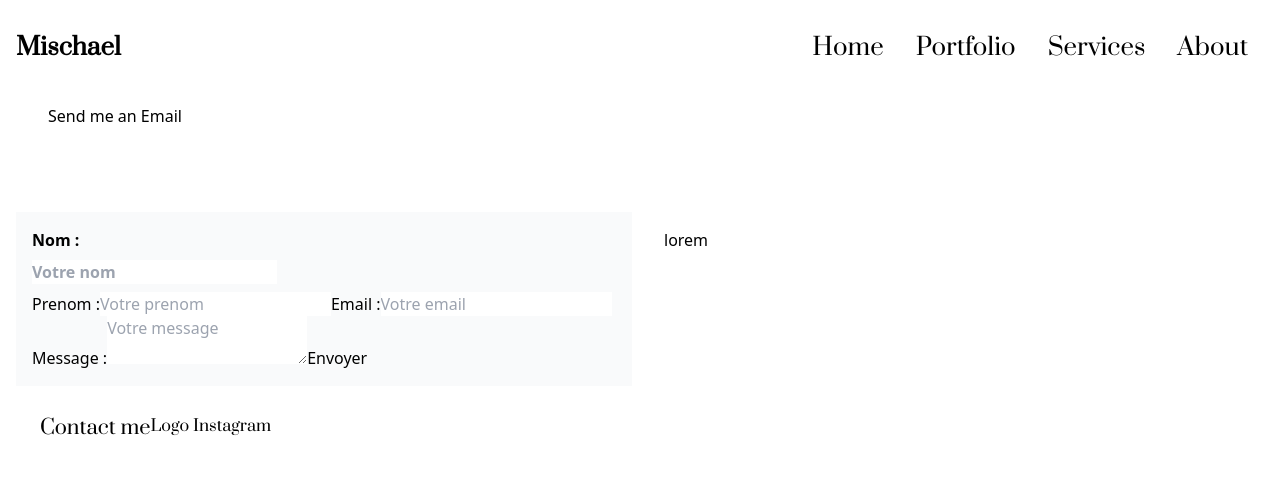
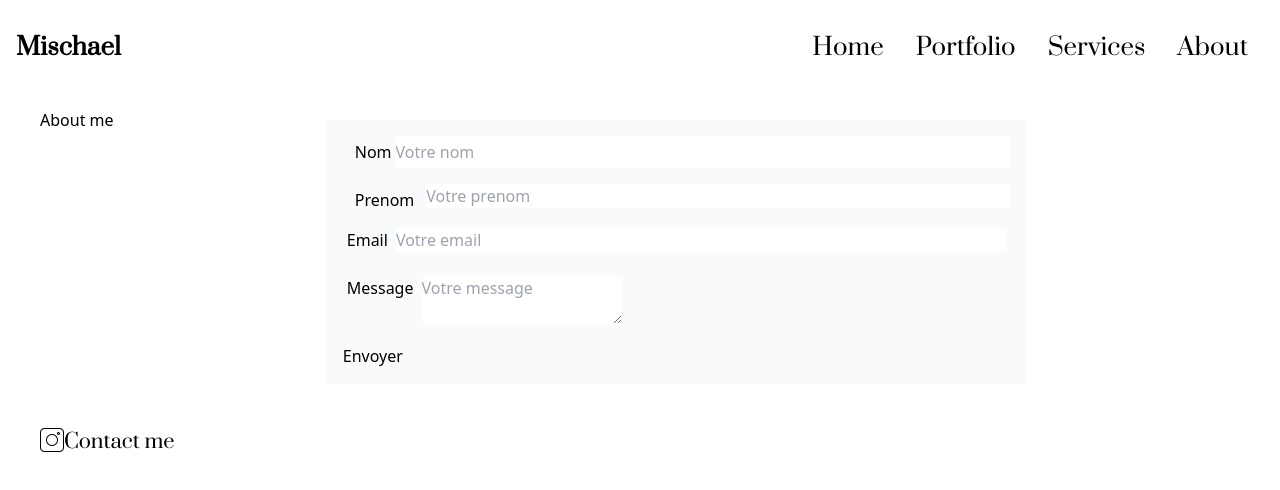
Before and after one commit to MischaelP/mikayel-portfolio-photo, a React (Vite) app: page /Contact in a window 1280 px wide. Shown: the top 490 px of the page. Built offline with nearby package versions, Linux system fonts and the light colour scheme.

Commit message:
Form and portfolio visual fixes

```diff
--- a/src/components/ContactForm.jsx
+++ b/src/components/ContactForm.jsx
@@ -44,25 +44,46 @@ function ContactForm() {
 
   return (
     <>
-      <div className='flex m-4'>
-        <div className='w-1/2 p-4 bg-gray-50 rounded-1-md'>
-            <form>
-                <label htmlFor="Nom" className='block mb-2 font-semibold'>Nom :</label>
-                <input name='Nom' placeholder='Votre nom' type='text' onChange={(e) => setNom(e.target.value)} className='block mb-2 font-semibold'/>
-                <label htmlFor="Prenom">Prenom :</label>
-                <input nom="Prenom" placeholder='Votre prenom' type='text' onChange={(e) =>setPrenom(e.target.value)}/>
-                <label htmlFor="email">Email :</label>
-                <input name="email" placeholder='Votre email' type='text' onChange={(e) => setEmail(e.target.value)}/>
-                <label htmlFor="message">Message :</label>
-                <textarea name='message' placeholder='Votre message' onChange={(e) => setMessage(e.target.value)}></textarea>
-                <button onClick={handleSubmit}>Envoyer</button>
-            </form>
-        </div>
-        <div className='w-1/2 p-4 bg-white rounded-r-md ml-4'>
-          <p>lorem</p>
+      <div className='flex md:flex-cols  max-w-[1280px] py-3 mx-auto p-10'>
+          <div>
+            <p>About me</p>
+          </div>
 
-        </div>
-      </div>
+
+
+
+          <div className='flex-col md:flex-cols  max-w-[1280px] py-3 mx-auto p-10'>
+
+            <div className='w-full md:w-[700px] p-4 bg-gray-50 rounded-1-md order-1'>
+              <form>
+                <div className="flex flex-col md:flex-row mb-2">
+                  <label htmlFor="Nom" className=" p-1 mb-2 ml-2">Nom</label>
+                  <input name="Nom"
+                    placeholder="Votre nom"
+                    type="text"
+                    className="w-full mb-2"
+                    onChange={(e) => setNom(e.target.value)}/>
+                </div>
+
+                <div className="flex flex-col md:flex-row mb-2">
+                  <label htmlFor="Prenom" className='"mb-2 ml-2 p-1'>Prenom</label><br/>
+                  <input nom="Prenom" placeholder='Votre prenom' type='text' onChange={(e) =>setPrenom(e.target.value)} className="w-full mb-2 ml-2"/><br/>
+                </div>
+
+                <div className="flex flex-col md:flex-row mb-2 p-1">
+                  <label htmlFor="email">Email</label><br/>
+                  <input name="email" placeholder='Votre email' type='text' onChange={(e) => setEmail(e.target.value)} className="w-full mb-2 ml-2"/><br/>
+                </div>
+
+                <div className="flex flex-col md:flex-row mb-2 p-1">
+                  <label htmlFor="message">Message</label><br/>
+                  <textarea name='message' placeholder='Votre message' onChange={(e) => setMessage(e.target.value)} className='md:w-auto w-full mb-2 ml-2'></textarea><br/>
+                </div>
+                  <button onClick={handleSubmit} className='mx-auto'>Envoyer</button>
+              </form>
+            </div>
+          </div>
+       </div>
     </>
   )
 }
--- a/src/components/Footer.jsx
+++ b/src/components/Footer.jsx
@@ -2,20 +2,25 @@ import React from 'react'
 import { Link } from 'react-router-dom'
 import { useAuth0 } from '@auth0/auth0-react'
 import LogoutButton from './LogoutButton'
+import ig_logo from "../img/ig_logo.png"
 
 function Footer() {
   const { isAuthenticated } = useAuth0();
 
   return (
     <>
-        <div className='flex flex-cols sm:flex-row max-w-[1280px] py-3 mx-auto p-10'>
-                <Link to='/Contact' className='font-prata text-xl'>Contact me</Link>
+    <div className='flex flex-cols sm:flex-row max-w-[1280px] py-3 mx-auto p-10 text-center'>
+      <p className='font-prata mt-2'>
+        <a href='https://www.instagram.com/mika.yel/'>
+          <img src={ig_logo} className='My instagram' alt="logo" />
+        </a>
+      </p>
+      <div className="mt-2">
+        <Link to='/Contact' className='font-prata text-xl'>Contact me</Link><br />
         {isAuthenticated && (
-
           <LogoutButton />
-
         )}
-                <p className='font-prata'>Logo Instagram</p>
+      </div>
     </div>
   </>
 )
--- a/src/components/Slider1.jsx
+++ b/src/components/Slider1.jsx
@@ -33,18 +33,17 @@ function Slider1() {
 
   return (
     <>
-        <div className='max-w-[500px] mx-auto relative'>
-           <img src={slide[currentSlide].url} alt={slide[currentSlide].alt} className='h-auto' />
-           <div className='absolute top-1/2 transform -translate-y-1/2 left-0'>
-            <button onClick={prevSlide} className='px-4 py-2 mr-2 bg-gray-500 text-white'>
-            Previous
-            </button>
-            <button onClick={nextSlide} className='px-4 py-2 bg-gray-500 text-white'>
-            Next
-            </button>
-      </div>
+        <div className='mx-auto relative flex items-center'>
+            <div onClick={prevSlide} className='text-2xl cursor-pointer absolute left-0'>
+                &lt; {/* Flèche gauche */}
+            </div>
+            <img src={slide[currentSlide].url} alt={slide[currentSlide].alt}
+                className='w-64 h-auto mx-auto'/>
+            <div onClick={nextSlide} className='text-2xl cursor-pointer absolute right-0'>
+                &gt; {/* Flèche droite */}
+            </div>
         </div>
-    </>
+</>
   )
 }
 
--- a/src/pages/Contact.jsx
+++ b/src/pages/Contact.jsx
@@ -7,10 +7,7 @@ function Contact() {
 
   return (
     <>
-     <div className='flex flex-col max-w-[1280px]  mx-auto sm:pt-2 sm:flex-row h-[100px] p-12'>
-      <p>Send me an Email</p>
-     </div>
-    <ContactForm />
+      <ContactForm />
     </>
   )
 }
--- a/src/pages/Home.jsx
+++ b/src/pages/Home.jsx
@@ -1,7 +1,4 @@
 import React from 'react'
-
-
-
 
 
 function Home() {
--- a/src/pages/Portfolio.jsx
+++ b/src/pages/Portfolio.jsx
@@ -4,10 +4,19 @@ import Slider1 from '../components/Slider1'
 function Portfolio() {
   return (
    <>
-      <div className='flex flex-col max-w-[1280px] border border-t-1 mx-auto sm:pt-2 sm:flex-row h-[100px]'>
+      <div className='flex flex-col max-w-[1280px]  mx-auto sm:pt-2 sm:flex-row h-[100px]'>
         <p className=' mx-auto '>Preview du Portfolio</p>
       </div>
-      <Slider1 />
+      <div className="flex flex-col sm:flex-row max-w-[1280px] mx-auto p-4">
+        <div className="w-full sm:w-1/">
+
+          <p>Un peu de fashion ici</p>
+        </div>
+        <div className="w-full sm:w-1/2">
+          {/* Slider */}
+          <Slider1 />
+        </div>
+      </div>
    </>
   )
 }
```
Also changed, not shown: src/img/ig_logo.png (added). Lines whose indentation alone changed are shown as unchanged.
